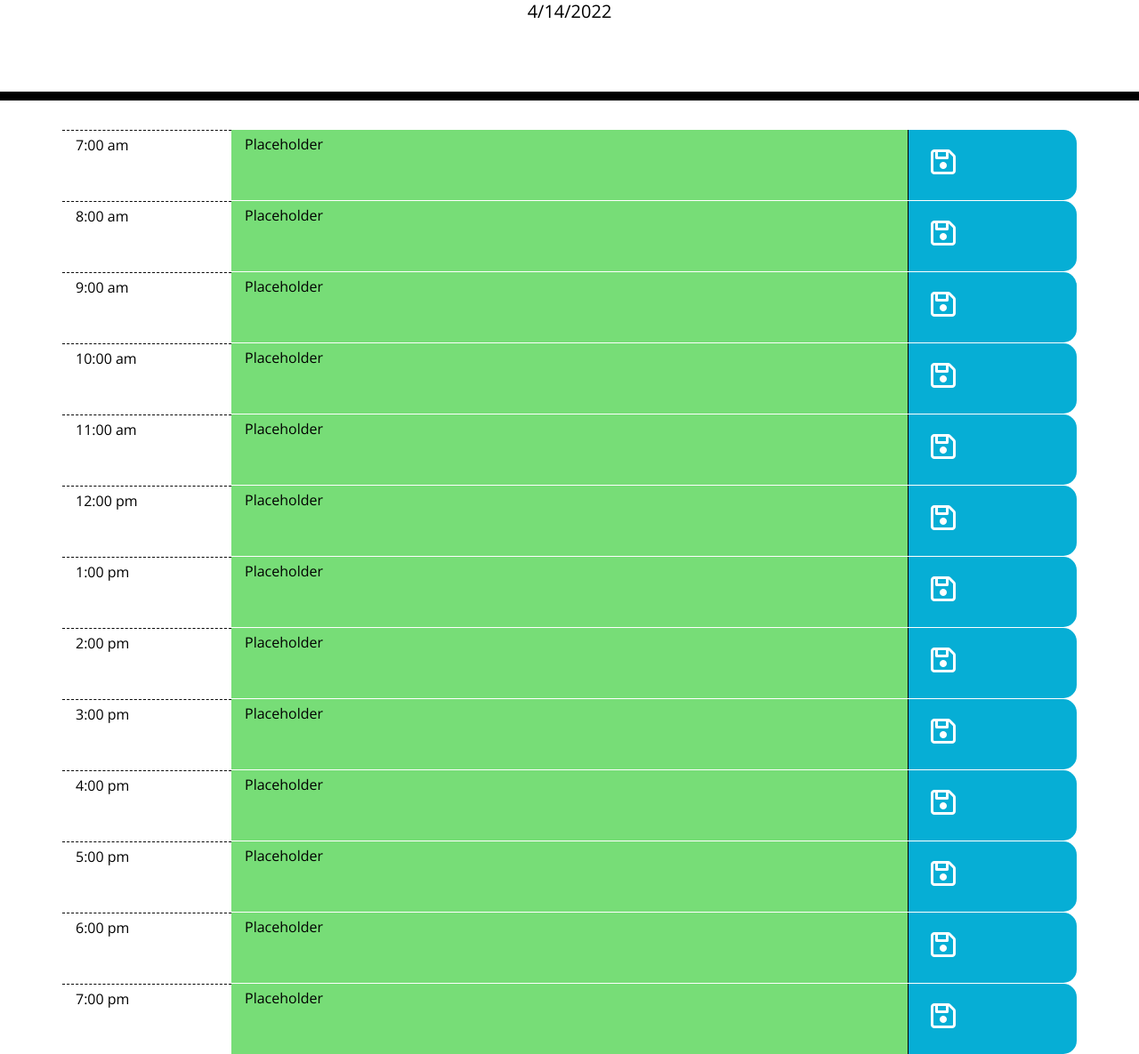
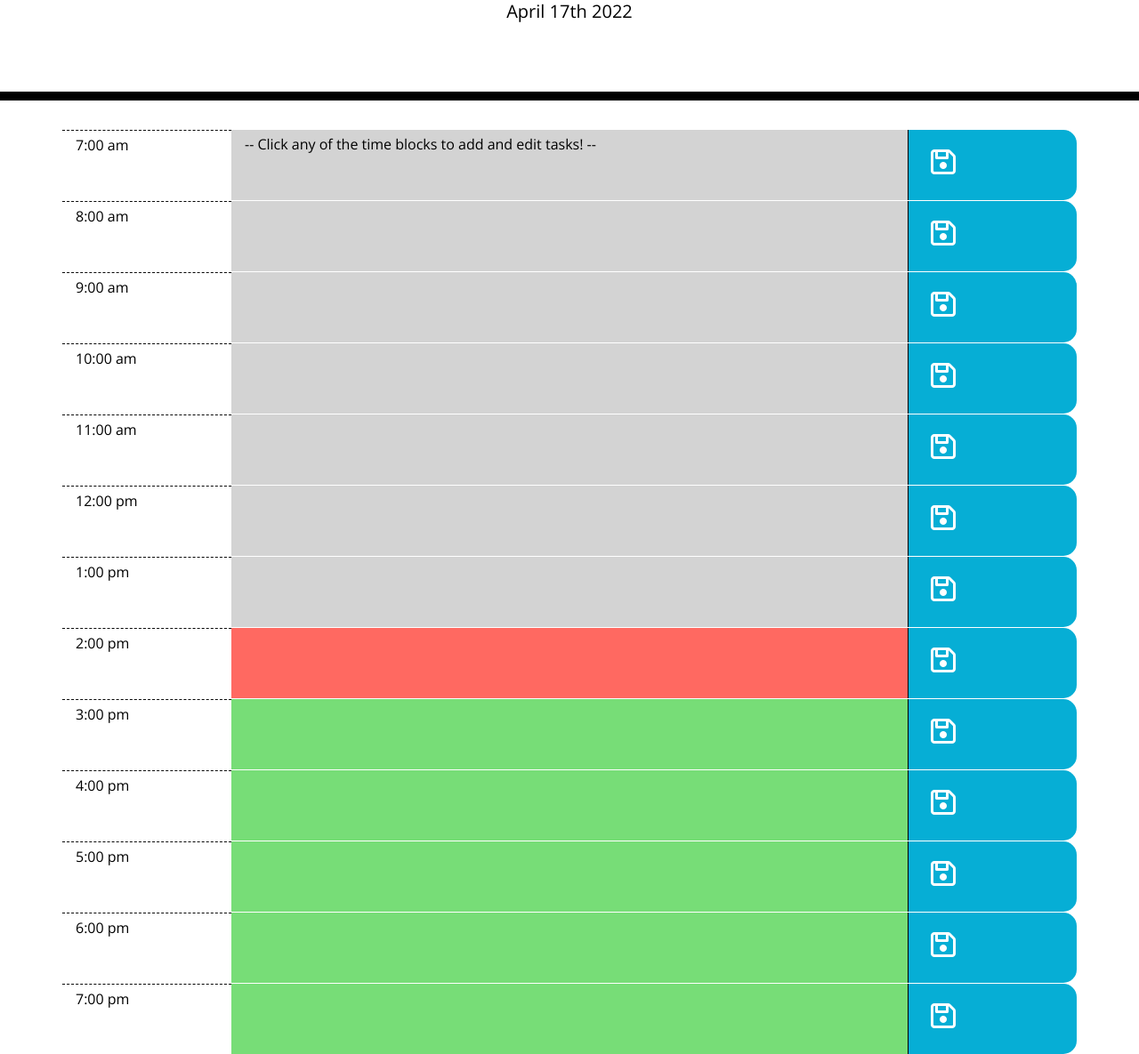
Before and after one commit to merrickwatts/Work-Day-Scheduler, a plain HTML site: page index.html in a window 1280 px wide. Shown: the part 191-1376 px from the top of the page at 89% size. Drawn offline with nearby package versions, Linux system fonts and the light colour scheme.

Commit message:
adding other funtionalty to the app

```diff
--- a/assets/js/script.js
+++ b/assets/js/script.js
@@ -0,0 +1,74 @@
+$(document).ready(function() {
+
+    //Get the current time and set it to the header
+    currentTime();
+    auditTime();
+
+    // task text was clicked
+    $(".timeTable").on("click", ".task", function() {
+        // get current text of element
+
+        var idHour = $(this).attr("id");
+
+        var text = $(this)
+        .text()
+        .trim();
+
+        // replace element with a new textarea
+        var textInput = $("<textarea>")
+        .addClass("textarea col-8 edit")
+        .attr("id", idHour)
+        .val(text);
+        $(this).replaceWith(textInput);
+
+        // auto focus new element
+        textInput.trigger("focus");
+    });
+
+    $(".timeTable").on("blur", ".edit", function() {
+        // get current value of textarea
+        var text = $(this).val();
+
+        var idHour = $(this).attr("id");
+
+        // recreate element
+        var taskP = $("<div>")
+        .addClass("col-8 task")
+        .attr("id", idHour)
+        .text(text);
+
+        // replace textarea with new content
+        $(this).replaceWith(taskP);
+
+        auditTime();
+    });
+
+    function currentTime () {
+        var timeNow = moment().format('MMMM Do YYYY');
+        $("#currentDay").text(timeNow);
+    }
+
+    function auditTime () {
+        var timeNow = moment().hour();
+
+        if (timeNow >= 7 && timeNow <= 19) {
+            var hourNow = timeNow-7;
+            var selectHour = "#hour" + hourNow;
+            $(selectHour).addClass("present");
+
+            for (let i = 0; i < hourNow; i++) {
+                var setPast = "#hour" + i;
+                $(setPast).addClass("past");
+            }
+
+            for (let i = hourNow + 1; i <= 12; i++) {
+                var setFuture = "#hour" + i;
+                $(setFuture).addClass("future");
+            }
+        }
+    }
+
+    setInterval(function() {
+        auditTime();
+    }, 60000);
+});
--- a/index.html
+++ b/index.html
@@ -26,73 +26,73 @@
     <header class="jumbotron">
       <h1 class="display-3">Work Day Scheduler</h1>
       <p class="lead">A simple calendar app for scheduling your work day</p>
-      <p id="currentDay" class="lead">4/14/2022</p>
+      <p id="currentDay" class="lead"></p>
     </header>
 
-    <div class="container">
+    <div class="container timeTable">
       <div class="row">
         <div class="col-2 hour">7:00 am</div>
-        <div class="col-8 future">Placeholder</div>
+        <div class="col-8 task" id="hour0">-- Click any of the time blocks to add and edit tasks! --</div>
         <div class="col-2 saveBtn"><i class="fa-regular fa-floppy-disk saveIcon"></i></div>
       </div>
       <div class="row">
         <div class="col-2 hour">8:00 am</div>
-        <div class="col-8 future">Placeholder</div>
+        <div class="col-8 task" id="hour1"></div>
         <div class="col-2 saveBtn"><i class="fa-regular fa-floppy-disk saveIcon"></i></div>
       </div>
       <div class="row">
         <div class="col-2 hour">9:00 am</div>
-        <div class="col-8 future">Placeholder</div>
+        <div class="col-8 task" id="hour2"></div>
         <div class="col-2 saveBtn"><i class="fa-regular fa-floppy-disk saveIcon"></i></div>
       </div>
       <div class="row">
         <div class="col-2 hour">10:00 am</div>
-        <div class="col-8 future">Placeholder</div>
+        <div class="col-8 task" id="hour3"></div>
         <div class="col-2 saveBtn"><i class="fa-regular fa-floppy-disk saveIcon"></i></div>
       </div>
       <div class="row">
         <div class="col-2 hour">11:00 am</div>
-        <div class="col-8 future">Placeholder</div>
+        <div class="col-8 task" id="hour4"></div>
         <div class="col-2 saveBtn"><i class="fa-regular fa-floppy-disk saveIcon"></i></div>
       </div>
       <div class="row">
         <div class="col-2 hour">12:00 pm</div>
-        <div class="col-8 future">Placeholder</div>
+        <div class="col-8 task" id="hour5"></div>
         <div class="col-2 saveBtn"><i class="fa-regular fa-floppy-disk saveIcon"></i></div>
       </div>
       <div class="row">
         <div class="col-2 hour">1:00 pm</div>
-        <div class="col-8 future">Placeholder</div>
+        <div class="col-8 task" id="hour6"></div>
         <div class="col-2 saveBtn"><i class="fa-regular fa-floppy-disk saveIcon"></i></div>
       </div>
       <div class="row">
         <div class="col-2 hour">2:00 pm</div>
-        <div class="col-8 future">Placeholder</div>
+        <div class="col-8 task" id="hour7"></div>
         <div class="col-2 saveBtn"><i class="fa-regular fa-floppy-disk saveIcon"></i></div>
       </div>
       <div class="row">
         <div class="col-2 hour">3:00 pm</div>
-        <div class="col-8 future">Placeholder</div>
+        <div class="col-8 task" id="hour8"></div>
         <div class="col-2 saveBtn"><i class="fa-regular fa-floppy-disk saveIcon"></i></div>
       </div>
       <div class="row">
         <div class="col-2 hour">4:00 pm</div>
-        <div class="col-8 future">Placeholder</div>
+        <div class="col-8 task" id="hour9"></div>
         <div class="col-2 saveBtn"><i class="fa-regular fa-floppy-disk saveIcon"></i></div>
       </div>
       <div class="row">
         <div class="col-2 hour">5:00 pm</div>
-        <div class="col-8 future">Placeholder</div>
+        <div class="col-8 task " id="hour10"></div>
         <div class="col-2 saveBtn"><i class="fa-regular fa-floppy-disk saveIcon"></i></div>
       </div>
       <div class="row">
         <div class="col-2 hour">6:00 pm</div>
-        <div class="col-8 future">Placeholder</div>
+        <div class="col-8 task " id="hour11"></div>
         <div class="col-2 saveBtn"><i class="fa-regular fa-floppy-disk saveIcon"></i></div>
       </div>
       <div class="row">
         <div class="col-2 hour">7:00 pm</div>
-        <div class="col-8 future">Placeholder</div>
+        <div class="col-8 task" id="hour12"></div>
         <div class="col-2 saveBtn"><i class="fa-regular fa-floppy-disk saveIcon"></i></div>
       </div>
     </div>
```
Also changed, not shown: 1 other file.
